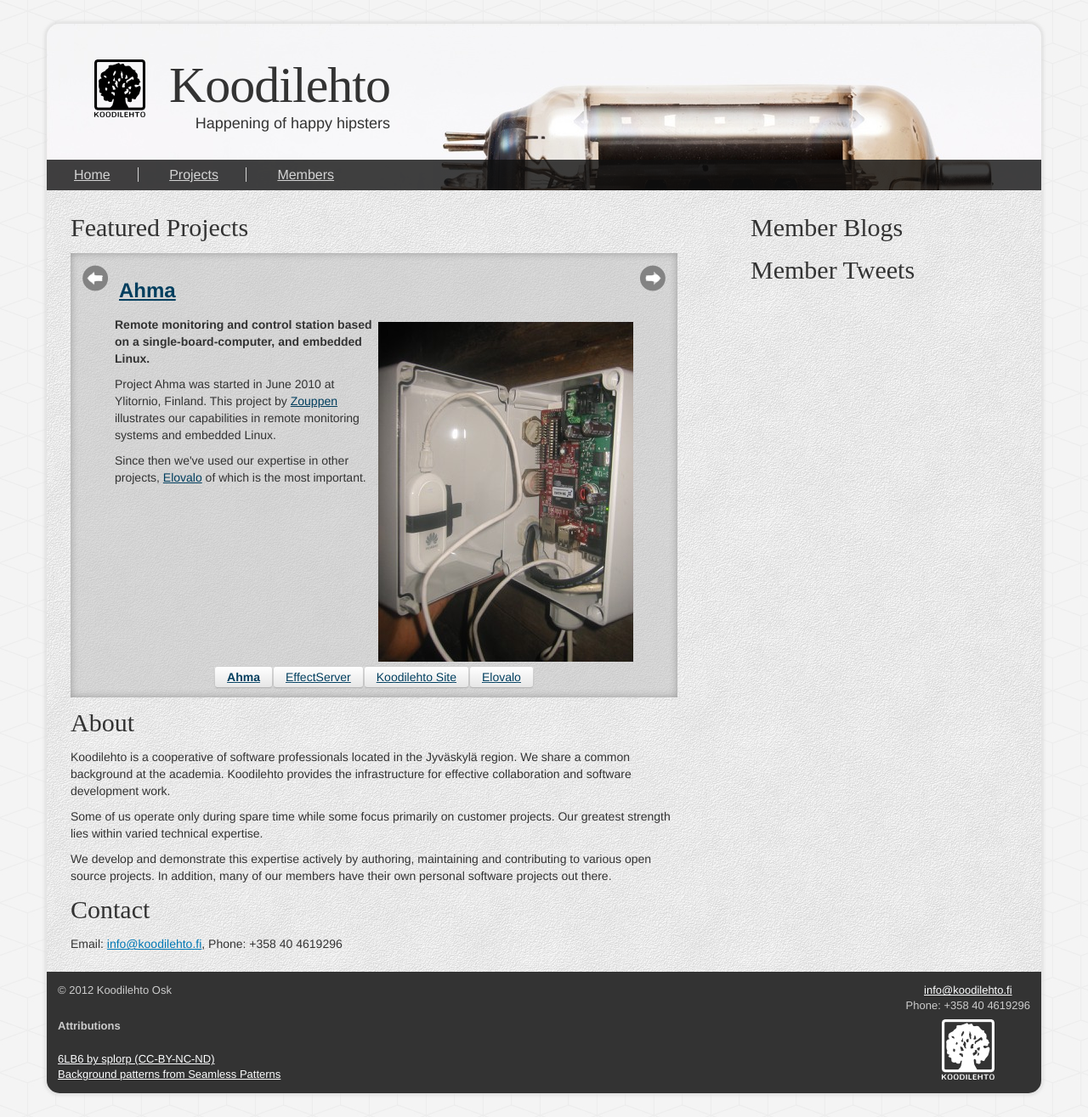
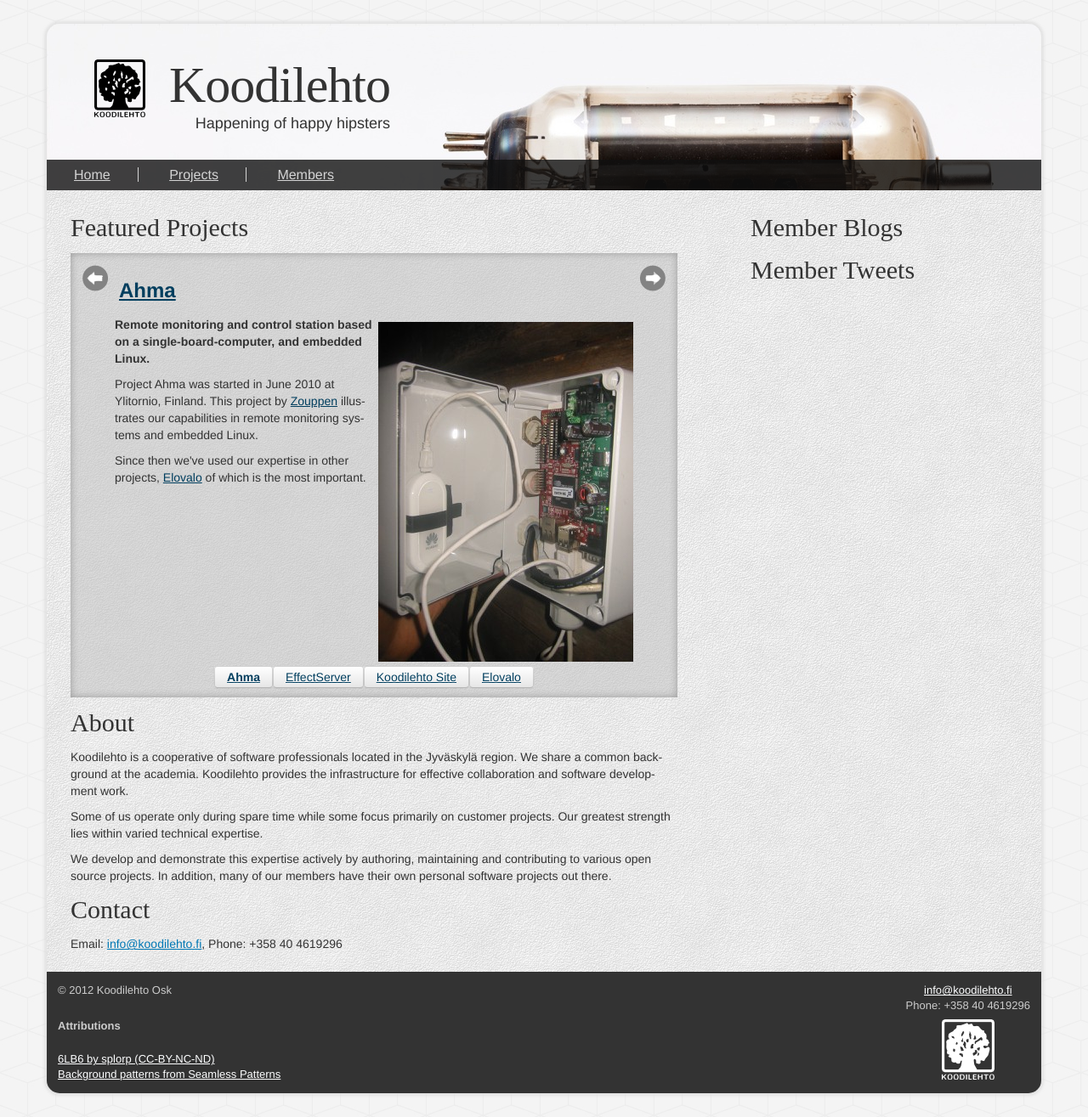
Before and after one commit to koodilehto/koodilehto-site, a Jekyll site: the page built from index.html, in a window 1280 px wide. Shown: the whole page at 85% size. Built offline with Jekyll 4.4.1, drawn with Linux system fonts in a browser that asks for light colours; some web fonts are replaced.

Commit message:
Enable CSS hyphens
Pretty experimental.

```diff
--- a/css/base.css
+++ b/css/base.css
@@ -3,11 +3,11 @@
     text-decoration: underline;
 }
 
-/*
-* {
-    font-family: Verdana;
+p {
+    -webkit-hyphens: auto;
+    -moz-hyphens: auto;
+    hyphens: auto;
 }
-*/
 
 h1, h2 {
     font-family: 'Marmelad';
```
